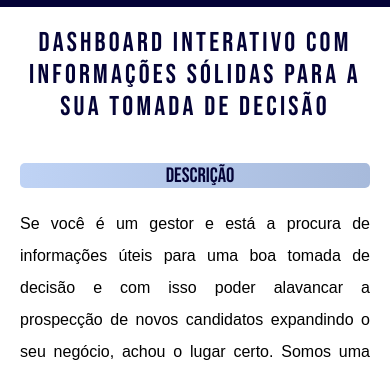
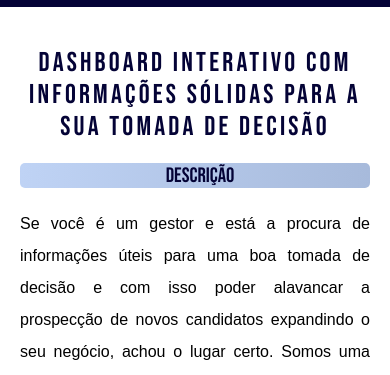
Before and after one commit to JonataRossanttles/projetoanjo, a plain HTML site: page index.html in a window 390 px wide. Shown: the part 469-844 px from the top of the page. Drawn offline with Linux system fonts and the light colour scheme.

Commit message:
Add files via upload

```diff
--- a/style.css
+++ b/style.css
@@ -179,7 +179,8 @@ footer p{
     }
 
     .titulo1{
-        margin-bottom: 40px;
+        margin-top: 20px;
+        margin-bottom: 20px;
         font-size: 1.7rem;
         text-align: center;
     }
```
